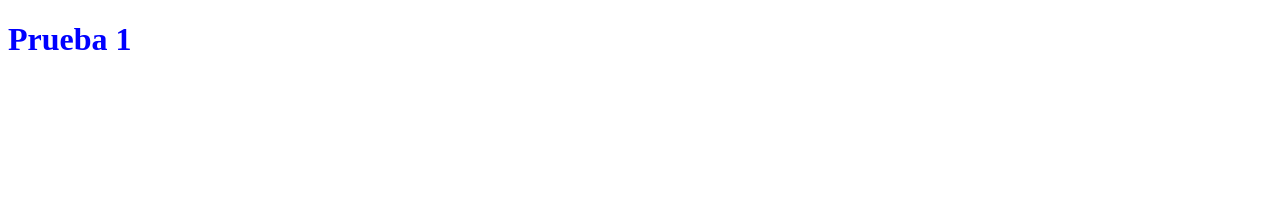
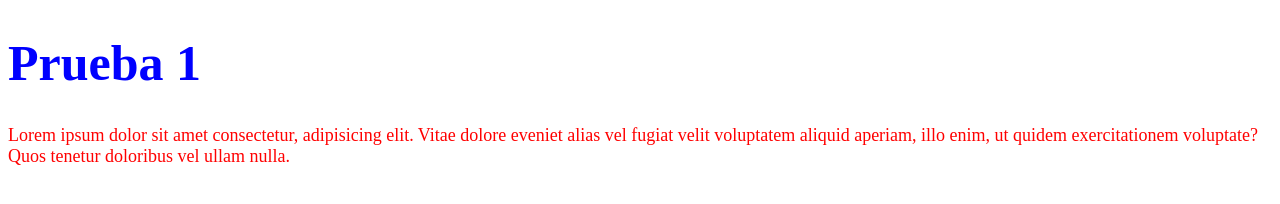
Before and after one commit to Jalexx08/prueba1, a plain HTML site: page index.html in a window 1280 px wide. Drawn offline with Linux system fonts and the light colour scheme.

Commit message:
Ajuste h1 y se añade un parrafo

```diff
--- a/assets/css/style.css
+++ b/assets/css/style.css
@@ -1,3 +1,9 @@
 h1 {
     color: blue;
+    font-size: 50px;
 }
+
+p {
+    color: red;
+    font-size: 18px;
+}
--- a/index.html
+++ b/index.html
@@ -10,6 +10,8 @@
 <body>
     <h1>Prueba 1</h1>
 
+    <p>Lorem ipsum dolor sit amet consectetur, adipisicing elit. Vitae dolore eveniet alias vel fugiat velit voluptatem aliquid aperiam, illo enim, ut quidem exercitationem voluptate? Quos tenetur doloribus vel ullam nulla.</p>
+
 
 
     <script src="./assets/js/script.js"></script>
```
